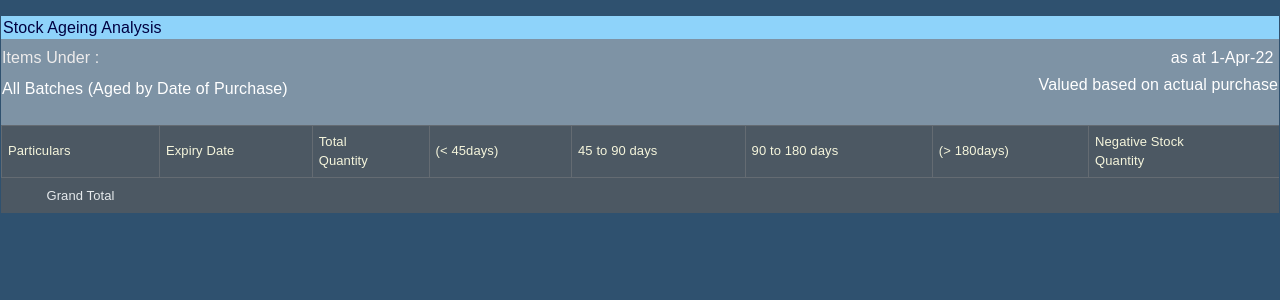
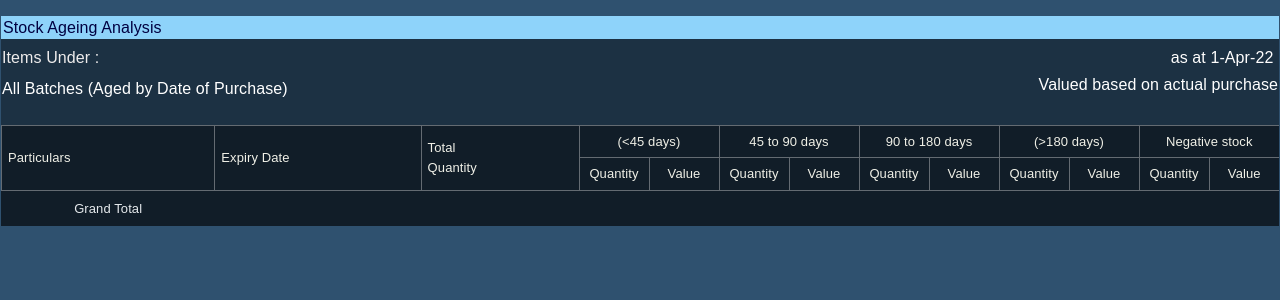
Before and after one commit to rahulpml/djangotally, a Django app: page /stockageingsview in a window 1280 px wide. Shown: the part 70-370 px from the top of the page. Run offline with Django 4.2, Linux system fonts and the light colour scheme; some libraries are stand-ins or nearby versions; some web fonts are replaced.

Commit message:
sixthcommit

```diff
--- a/app1/admin.py
+++ b/app1/admin.py
@@ -1,9 +1,10 @@
 from django.contrib import admin
 
-from .models import CreateStockGroupModel , CreateStockcategoryModel,MainStockCategoryModel,MainStockGroupModel
+from .models import CreateStockGroupModel , CreateStockcategoryModel,MainStockCategoryModel,MainStockGroupModel , AgeingModel
 
 # Register your models here.
 admin.site.register(CreateStockcategoryModel)
 admin.site.register(CreateStockGroupModel)
 admin.site.register(MainStockCategoryModel)
 admin.site.register(MainStockGroupModel)
+admin.site.register(AgeingModel)
--- a/app1/templates/stockageings.html
+++ b/app1/templates/stockageings.html
@@ -8,6 +8,7 @@
             margin: 0;
             font-family: Arial, Helvetica, sans-serif;
             box-sizing:border-box;
+
 
         }
 
@@ -35,10 +36,11 @@ th
     border-left: 1.5px solid rgb(100, 107, 114);
     border-bottom: 1.5px solid rgb(100, 107, 114);
 
+
     font-size: 13px;
     font-weight: lighter;
     padding: 6px;
-    color:beige;
+    color:rgb(240, 240, 231);
 
 
 }
@@ -54,6 +56,7 @@ tfoot td.b{
     padding: 8px;
     font-size: 13px;
     text-align: left;
+
 }
 .btns{
     color: black;
@@ -83,7 +86,7 @@ tbody tr:hover td{
 
 
 
-    <div style="margin-left: 1px;margin-right: 1px;background-color:rgba(245, 245, 245, 0.4);">
+    <div style="margin-left: 1px;margin-right: 1px;background-color:rgba(0,0,0,.4);">
         <h6 style="color: rgb(0, 0, 65); background-color: rgb(142, 211, 250);padding: 2px; height:3%;">Stock Ageing Analysis</h6>
     <div style=" display:flex; height: 97%;">
     <div style=" width:100%;  height: 100%; ">
@@ -111,15 +114,21 @@ tbody tr:hover td{
 
 
         <thead>
-        <tr>
-           <span style="text-align: left;"> <th rowspan="3" >Particulars </th></span>
-           <span style="text-align: left;"> <th rowspan="3" >Expiry Date </th></span>
-           <span style="text-align: left;"> <th rowspan="3" >Total <br> Quantity </th></span>
-           <span style="text-align: left;"> <th rowspan="3" >(< 45days) </th></span>
-           <span style="text-align: left;"> <th rowspan="3" >45 to 90 days </th></span>
-           <span style="text-align: left;"> <th rowspan="3" >90 to 180 days </th></span>
-           <span style="text-align: left;"> <th rowspan="3" >(> 180days) </th></span>
-           <span style="text-align: left;"> <th rowspan="3" >Negative Stock <br> Quantity </th></span>
+        <tr> <span style="text-align: left;"> <th rowspan="3" >Particulars </th></span>
+            <span style="text-align: left;"> <th rowspan="3" >Expiry Date </th></span>
+            <span style="text-align: left;"> <th rowspan="3" >Total <br> Quantity </th></span></tr>
+            <tr> <th colspan="2"class="a" >(<45 days) </th>
+                <th colspan="2"class="a" >45 to 90 days</th>
+                <th colspan="2"class="a" >90 to 180 days</th>
+                <th colspan="2"class="a" >(>180 days)</th>
+                <th colspan="2"class="a" >Negative stock</th></tr>
+                <tr><th class="a" >Quantity</th><th class="a">Value</th>
+                    <th class="a" >Quantity</th><th class="a">Value</th>
+                    <th class="a" >Quantity</th><th class="a">Value</th>
+                    <th class="a" >Quantity</th><th class="a">Value</th>
+                    <th class="a" >Quantity</th><th class="a">Value</th></tr>
+
+
             <!--<th colspan="3" class="a">ABC pvt.ltd<br>For 1-Apr-22</th>
         </tr>
 
@@ -144,7 +153,7 @@ tbody tr:hover td{
         {% endfor %}
     </tbody>
     <tfoot>
-        <tr style=" border-top: 1.5px solid rgb(100, 107, 114);">
+        <tr style=" border-top: 1.5px solid rgb(223, 235, 235);">
             <td>Grand Total</td>
             <td></td>
             <td></td>
--- a/app1/templates/stockitemmonthlysummary.html
+++ b/app1/templates/stockitemmonthlysummary.html
@@ -100,7 +100,8 @@ tbody tr:hover td{
         </tr>
 
     <tr> <th colspan="2"class="a" >Inwards</th>
-        <th colspan="2"class="a" >Outwards</th><th colspan="2"class="a" >Closing Balance</th></tr>
+        <th colspan="2"class="a" >Outwards</th>
+        <th colspan="2"class="a" >Closing Balance</th></tr>
      <tr><th class="a" >Quantity</th><th class="a">Value</th>
         <th class="a" >Quantity</th><th class="a">Value</th>
         <th class="a" >Quantity</th><th class="a">Value</th></tr>
--- a/app1/urls.py
+++ b/app1/urls.py
@@ -29,5 +29,4 @@ urlpatterns = [
 
 
 
-
 ]
```
Also changed, not shown: app1/models.py (+14 -0 lines), app1/migrations/0024_mainstockcategorymodel_created_on_and_more.py (added), app1/migrations/0025_mainstockcategorymodel_updated_on_and_more.py (added), app1/migrations/0026_remove_mainstockcategorymodel_created_on_and_more.py (added), app1/migrations/0027_mainstockgroupmodel_created_on.py (added), app1/migrations/0028_ageingmodel.py (added), app1/migrations/0029_remove_ageingmodel_expirydate.py (added).
